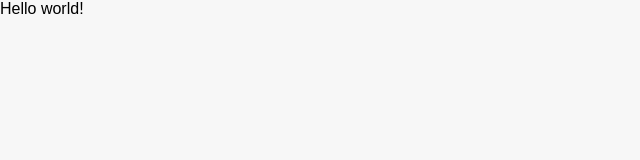
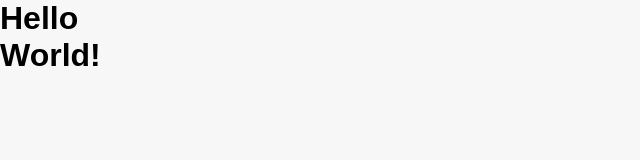
Before and after one commit to mesuara/confeeShirt-Blog, a Gatsby site: page / in a window 1280 px wide. Shown: the whole page, without its empty margins (0-640 px from the left). Built offline with nearby package versions, Linux system fonts and the light colour scheme; Gatsby itself is replaced by a stand-in of ours; a web font is replaced by a local one.

Commit message:
added container componenets

```diff
--- /dev/null
+++ b/src/components/Container.js
@@ -0,0 +1,6 @@
+import React from 'react'
+import { ContainerWrapper } from "../elements"
+
+export const Container = ({children}) => {
+    return <ContainerWrapper> {children} </ContainerWrapper>
+}
--- /dev/null
+++ b/src/components/index.js
@@ -0,0 +1 @@
+export * from "./Container"
--- /dev/null
+++ b/src/elements/ContainerElements.js
@@ -0,0 +1,19 @@
+import styled from "styled-components"
+
+export const ContainerWrapper = styled.div`
+    height: 100%;
+    display: grid;
+    grid-template-columns: 1fr repeat(12, minmax(auto, 4.2rem)) 1fr;
+    grid-template-rows: 7.8rem 20rem 5rem auto;
+    gap: 0 2rem;
+
+
+    @media ${props => props.theme.breakpoints.tablet} {
+        grid-template-columns: 2rem repeat(6, 1fr) 2rem;
+        grid-gap: 0 1rem;
+    }
+
+    @media ${props => props.theme.breakpoints.mobile} {
+        grid-template-columns: 1rem repeat(6, 1fr) 1rem;
+    }
+`
--- /dev/null
+++ b/src/elements/index.js
@@ -0,0 +1 @@
+export * from "./ContainerElements"
--- a/src/pages/index.js
+++ b/src/pages/index.js
@@ -1,5 +1,14 @@
 import React from "react"
+import { Container } from "../components"
 
-export default function Home() {
-  return <div>Hello world!</div>
+export const IndexPage = () =>{
+  return (
+    <Container>
+      <h1>Hello World!</h1>
+    </Container>
+
+
+  )
 }
+
+export default IndexPage
```
